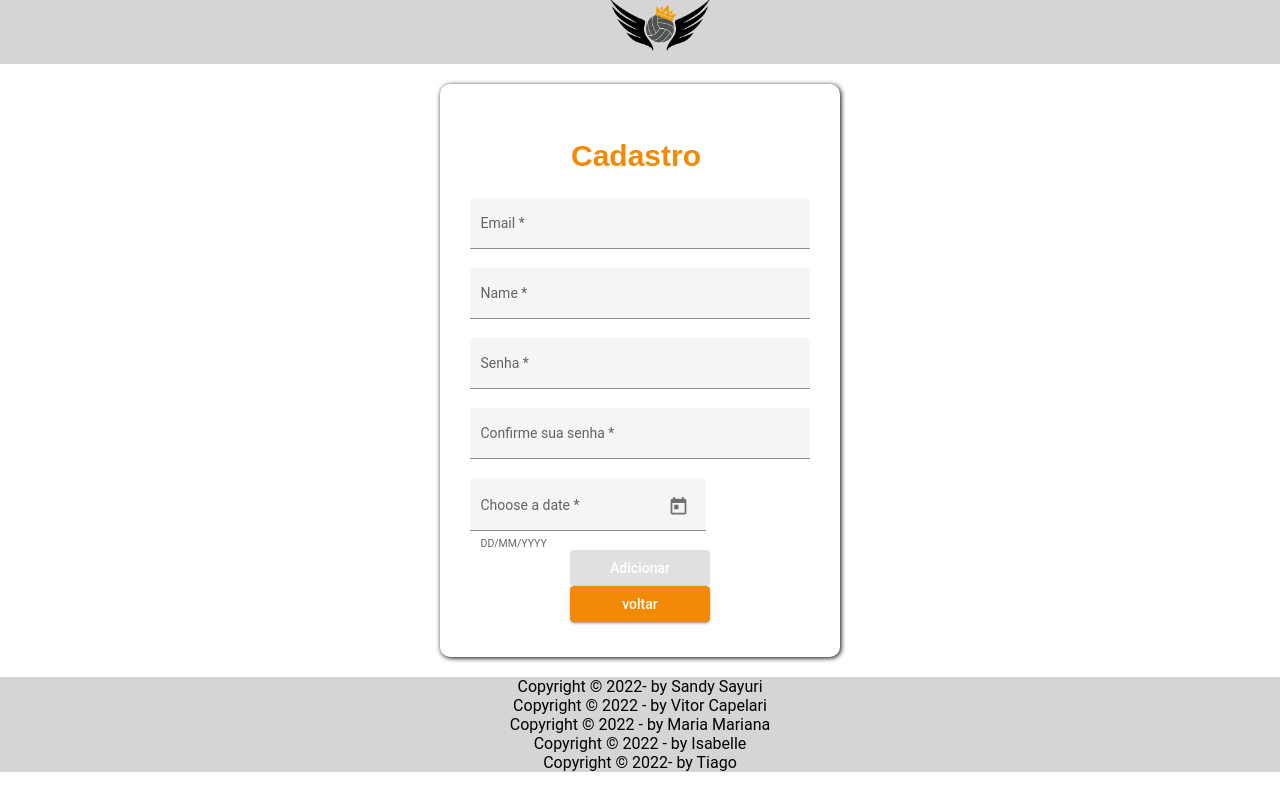
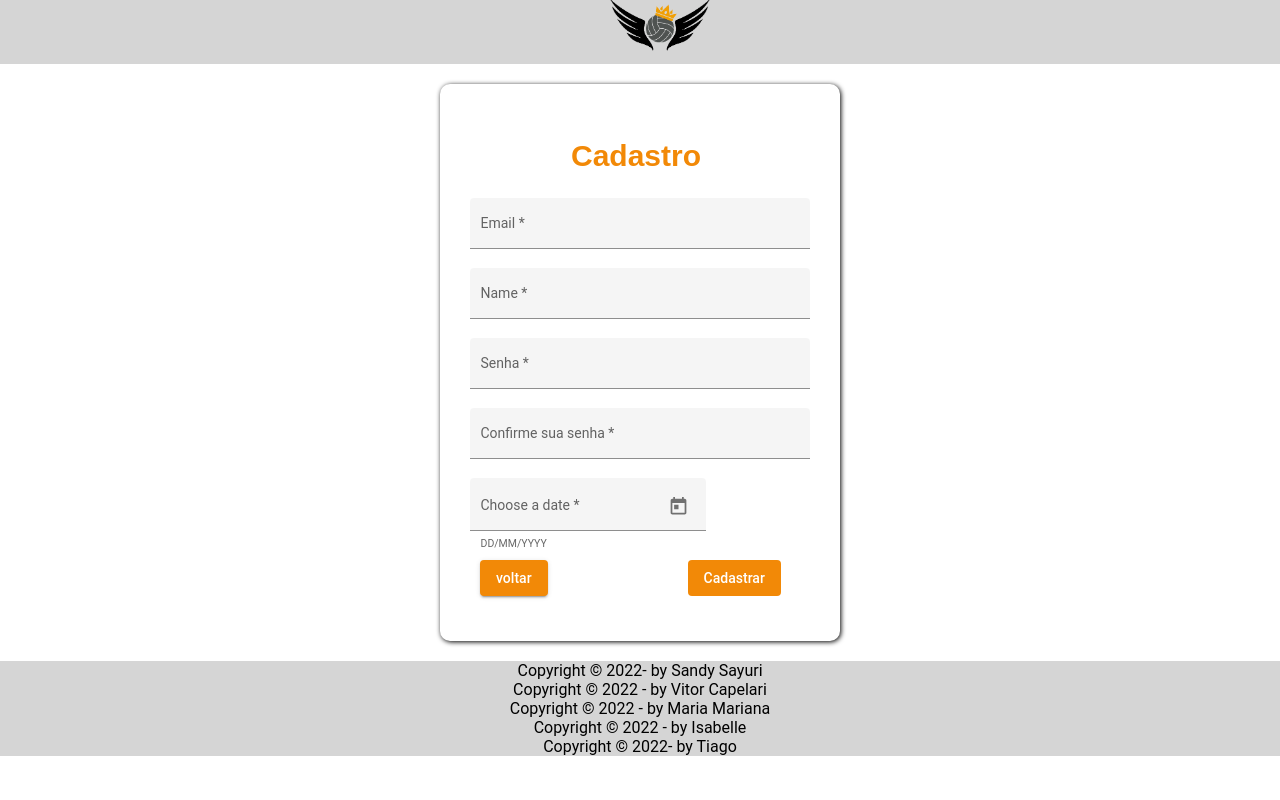
Before and after one commit to Sandy-Sayuri/trabalho_de_comclusao_de_curso, an Angular app in the folder front-1/: page /cadastro in a window 1280 px wide. Built offline with nearby package versions, Linux system fonts and the light colour scheme.

Commit message:
atualisão

```diff
--- a/front-1/src/app/components/cadastro/cadastro.component.css
+++ b/front-1/src/app/components/cadastro/cadastro.component.css
@@ -32,11 +32,11 @@
 .example-full-width {
     width: 100%;
 }
-.btn-success{
-    background-color:#F28907 ;
+.button{
+    display: inline-block;
+    padding: 10px;
 }
-button{
-    margin-left: 100px;
-    width: 10em;
+.voltar{
     display: inline-block;
+    padding-right: 140px;
 }
--- a/front-1/src/app/components/cadastro/cadastro.component.html
+++ b/front-1/src/app/components/cadastro/cadastro.component.html
@@ -36,15 +36,21 @@
           <mat-datepicker #picker></mat-datepicker>
         </mat-form-field>
         <div class="button">
+          <div class="voltar">
+          <button mat-raised-button
+          color="primary"
+          routerLink="/login"
+          style="color:white;display: inline-block; background-color: #F28907;" >voltar
+          </button>
+          </div>
           <button mat-raised-button
           color="orenge"
           [disabled]="cadastroForm.invalid"
           (click)="cadastro(cadastroForm.value)"
-          style="color:white; "
-          class="btn-success">Adicionar
+          style="color:white; display: inline-block;  background-color: #F28907;"
+          >Cadastrar
           </button>
-          <button mat-raised-button color="primary"  routerLink="/login" style="color:white; "class="btn-success">voltar
-          </button>
+
         </div>
       </form>
     </mat-card-content>
--- a/front-1/src/app/components/menu-lateral/menu-lateral.component.html
+++ b/front-1/src/app/components/menu-lateral/menu-lateral.component.html
@@ -3,7 +3,7 @@
         <img src="../../../assets/Usuario.png" alt="usuario" class="Usuario">
         <p class="welcome">Bem vindo! {{usuario}}</p>
         <p class="welcome"*ngIf="pontuacao!=undefined">Pontuação: {{pontuacao}}</p>
-        <button mat-raised-button color="primary" [disabled]="time!=undefined">Mudar nome do time</button>
+        <button mat-raised-button  color="primary" [disabled]="time!=undefined">Mudar nome do time</button>
     </div>
     <mat-nav-list class="teste">
         <a (click)="onSidenavClose(estilo)"
@@ -16,4 +16,7 @@
             <mat-icon>emoji_events</mat-icon> <span >Ranking</span>
         </a>
     </mat-nav-list>
+    <footer>
+        <button mat-raised-button  color="primary">excluir conta</button>
+    </footer>
 </div>
```
